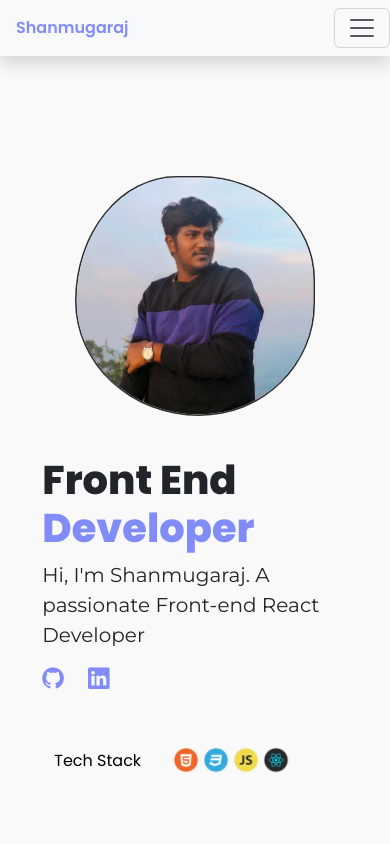
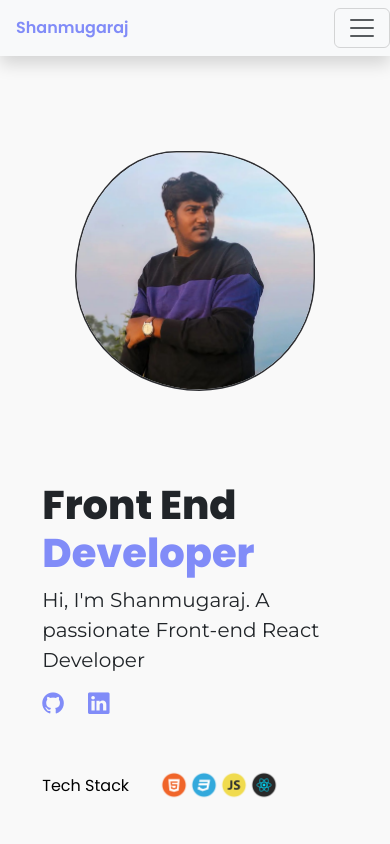
Before and after one commit to shanmugaraj-sekar/portfolio-shanmugaraj, a React (Create React App) app: page / in a window 390 px wide. Shown: the top 844 px of the page. Built offline with nearby package versions, Linux system fonts and the light colour scheme.

Commit message:
adjusted some padding issue in home page in mobile screen

```diff
--- a/src/Components/Home.jsx
+++ b/src/Components/Home.jsx
@@ -29,13 +29,13 @@ export default function Home() {
                 <i className="bi bi-linkedin home-share"></i>
               </a>
             </div>
+
+            <div className="col-md-12 d-flex ">
+              <Skill />
+            </div>
           </div>
         </div>
-        <div className="row h-25 p-0 m-0 d-flex align-items-center">
-          <div className="col-md-12 d-flex ">
-            <Skill />
-          </div>
-        </div>
+        <div className="row h-25 p-0 m-0 d-flex align-items-center"></div>
       </div>
     </div>
   );
--- a/src/style/home.css
+++ b/src/style/home.css
@@ -75,7 +75,7 @@
 }
 
 .home-row {
-    height: 65vh;
+    height: 90vh;
 }
 
 @media only screen and (max-width:770px) {
@@ -89,7 +89,10 @@
 
 
     .home-row {
-        height: fit-content;
+        height: auto;
+        gap: 50px;
+        margin-top: 50px !important;
+        margin-bottom: 50px;
     }
 
 
```
